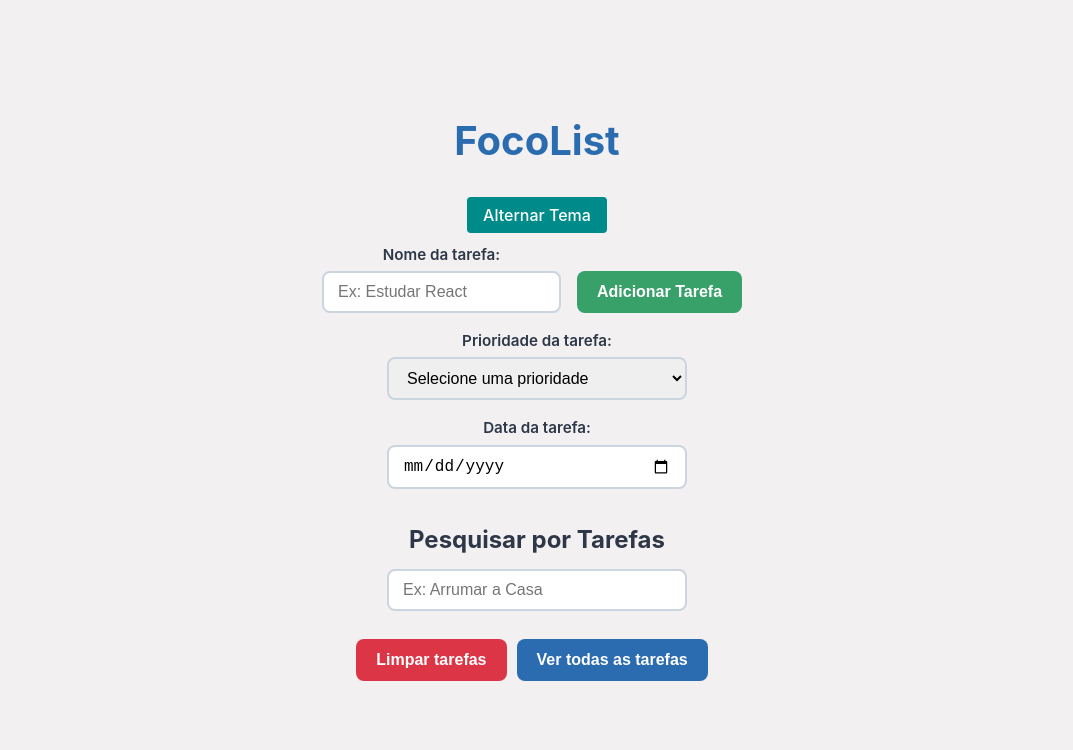
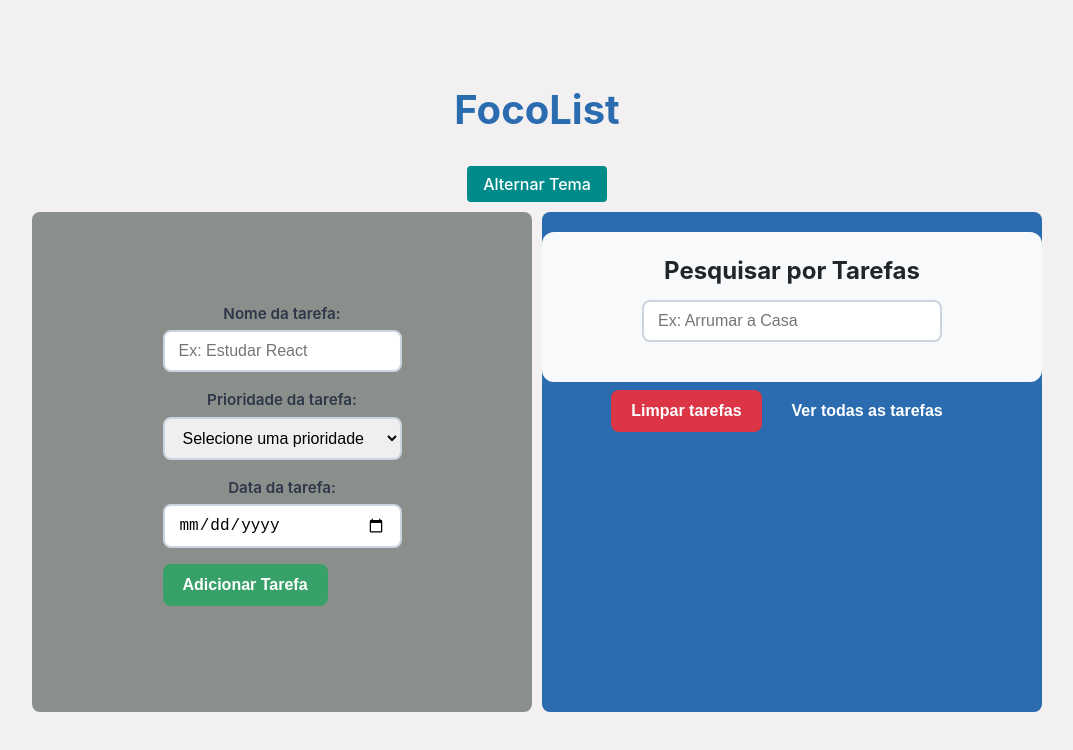
Before and after one commit to EmilyMedeiross/To-do-List-, a React (Vite) app in the folder to-do-list/: page / in a window 1280 px wide. Shown: the top 750 px of the page, without its empty margins (103-1176 px from the left). Built offline with nearby package versions, Linux system fonts and the light colour scheme.

Commit message:
"mudança de design"

```diff
--- a/to-do-list/src/componentes/ChangeBackground.css
+++ b/to-do-list/src/componentes/ChangeBackground.css
@@ -1,13 +1,13 @@
-button {
+.btn-tema {
   padding: 8px 16px;
   border: none;
   border-radius: 4px;
-  background-color:darkcyan;
+  background-color: darkcyan;
   color: white;
   cursor: pointer;
   margin: 10px;
 }
 
-button:hover {
+.btn-tema:hover {
   background-color: cyan;
 }
--- a/to-do-list/src/componentes/ChangeBackground.jsx
+++ b/to-do-list/src/componentes/ChangeBackground.jsx
@@ -11,7 +11,7 @@ function ChangeBackground() {
 
     return (
         <div>
-            <button onClick={handleColor}>Alternar Tema</button>
+            <button className="btn-tema" onClick={handleColor}>Alternar Tema</button>
         </div>
     )
 }
--- a/to-do-list/src/componentes/List.css
+++ b/to-do-list/src/componentes/List.css
@@ -20,6 +20,31 @@ body.dark-theme {
   color: #f0f0f0;
 }
 
+/*Conteiners Centrais (azul e branco)*/
+
+.div-central{
+  display: flex;
+
+}
+
+.div-esquerda{
+  background-color: #8a8f8b;
+  border-radius: 8px;
+  text-decoration: none;
+  display: flex;
+  width: 500px;
+  margin-right: 10px;
+  height: 500px;
+  align-items: center;
+  justify-content: center;
+
+}
+.div-direita{
+  background-color: #2b6cb0;
+  border-radius: 8px;
+  width: 500px;
+  height: 500px;
+}
 /* Título */
 h1 {
   text-align: center;
@@ -27,6 +52,7 @@ h1 {
   color: #2b6cb0;
   margin-bottom: 1.5rem;
 }
+
 
 /* Campos de entrada */
 .input-add,
@@ -93,6 +119,7 @@ label {
   cursor: pointer;
   transition: background-color 0.3s ease, box-shadow 0.3s ease;
   margin: 8px 10px 0 0;
+  width: fit-content;
 }
 
 /* Variações de cor específicas para cada botão */
@@ -132,7 +159,13 @@ label {
 
 /* Lista de tarefas */
 .task-list {
-  margin-top: 2rem;
+  overflow-y: auto;
+  background-color: #f8f9fa;
+  color: #212529;
+  margin-top: 20px;
+  padding: 20px;
+  border-radius: 12px;
+  max-height: 100%;
 }
 
 .task-list input[type="text"] {
@@ -227,27 +260,22 @@ body.dark-theme .icon-button {
 .modal {
   display: block;
   position: fixed;
-  z-index: 1000;
+  z-index: 1;
   left: 0;
   top: 0;
   width: 100%;
   height: 100%;
   background-color: rgba(0,0,0,0.4);
-  backdrop-filter: blur(4px);
 }
 
 .modal-conteudo {
-  background-color: #fff;
-  margin: 6% auto;
-  padding: 25px 30px;
+  background-color: #fefefe;
+  margin: 15% auto;
+  padding: 20px;
   border: 1px solid #888;
-  width: 90%;
+  width: 80%;
   max-width: 600px;
-  border-radius: 12px;
-  max-height: 80vh;
-  overflow-y: auto;
-  box-shadow: 0 8px 20px rgba(0,0,0,0.3);
-  transition: background-color 0.3s ease;
+  border-radius: 8px;
 }
 
 body.dark-mode .modal-conteudo {
@@ -263,14 +291,25 @@ body.dark-mode .modal-conteudo {
   font-size: 28px;
   font-weight: bold;
   cursor: pointer;
-  transition: color 0.2s ease;
 }
 
 .fechar:hover {
   color: black;
 }
 
-.fechar:focus {
-  outline: 2px solid #90cdf4;
-  outline-offset: 2px;
+
+/* Estilização adicional para estrutura responsiva */
+@media (max-width: 768px) {
+  .input-add {
+    flex-direction: column;
+    align-items: stretch;
+  }
+
+  .btn {
+    width: 100%;
+  }
+
+  .task-list {
+    max-height: 300px;
+  }
 }
--- a/to-do-list/src/componentes/List.jsx
+++ b/to-do-list/src/componentes/List.jsx
@@ -101,11 +101,12 @@ export default function List() {
     return (
         <>
             <h1>FocoList</h1>
-
-
             <ChangeBackground />
+            <div className='div-central'>
+            <div className='div-esquerda'>
 
             <form onSubmit={handleSubmit}>
+
                 <div className='input-add'>
                     <label>
                         <span className='titulos'>Nome da tarefa:</span>
@@ -117,7 +118,6 @@ export default function List() {
                             required
                         />
                     </label>
-                    <input className='btn btn-add' type="submit" value="Adicionar Tarefa" />
                 </div>
 
                 <div className='input-forms'>
@@ -144,6 +144,7 @@ export default function List() {
                             value={data}
                         />
                     </label>
+                    <input className='btn btn-add' type="submit" value="Adicionar Tarefa" />
                 </div>
 
                 {limiteAtingido && (
@@ -152,8 +153,11 @@ export default function List() {
                     </div>
                 )}
             </form>
+            </div>
+            <div className='div-direita'>
 
             <div className="task-list">
+
                 <h2>Pesquisar por Tarefas</h2>
 
                 <input
@@ -190,6 +194,8 @@ export default function List() {
             </div>
             <input className='btn btn-limpar' type="button" value="Limpar tarefas" onClick={handleClear} />
             <input className='btn btn-listar' type="button" value="Ver todas as tarefas" onClick={handleClick} />
+            </div>
+            </div>
 
             {modalAberto && (
                 <div className="modal">
```
